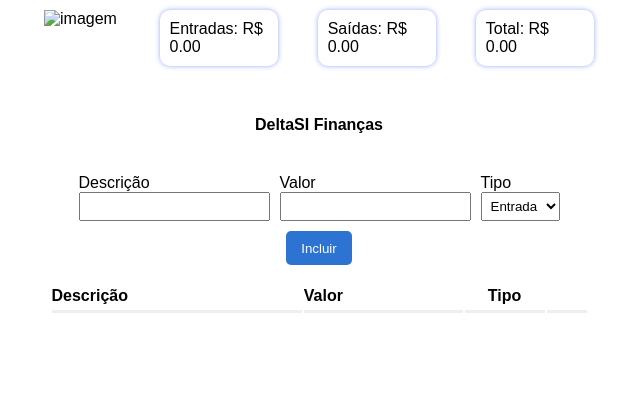
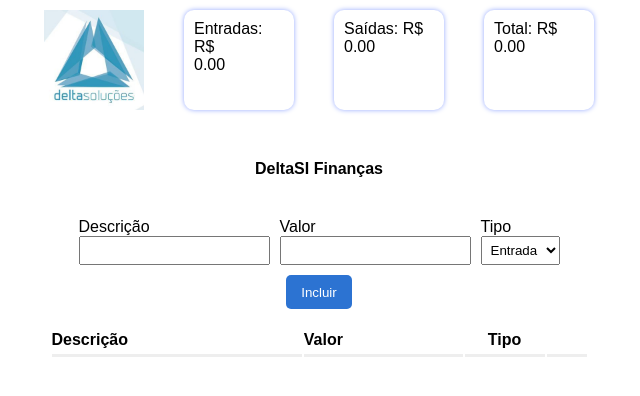
Before and after one commit to Luan400/projeto-delta, a plain HTML site: page index.html in a window 1280 px wide. Shown: the whole page, without its empty margins (321-961 px from the left). Drawn offline with nearby package versions, Linux system fonts and the light colour scheme; the site is published under a folder, as on GitHub Pages, so addresses that start at the root find nothing.

Commit message:
Update index.html

```diff
--- a/index.html
+++ b/index.html
@@ -16,7 +16,7 @@
 <body>
     <main>
         <div class="resume">
-            <img src="/img/logo-delta.jpg" alt="imagem">
+            <img src="./img/logo-delta.jpg" alt="imagem">
             <div>
                 Entradas: R$
                 <span class="incomes">0.00</span>
```
